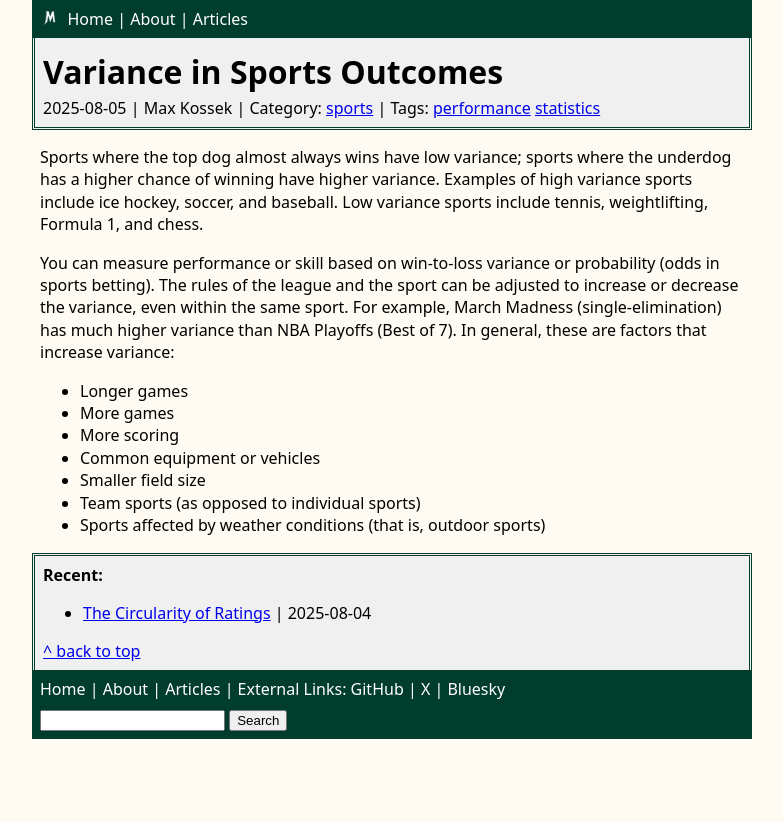
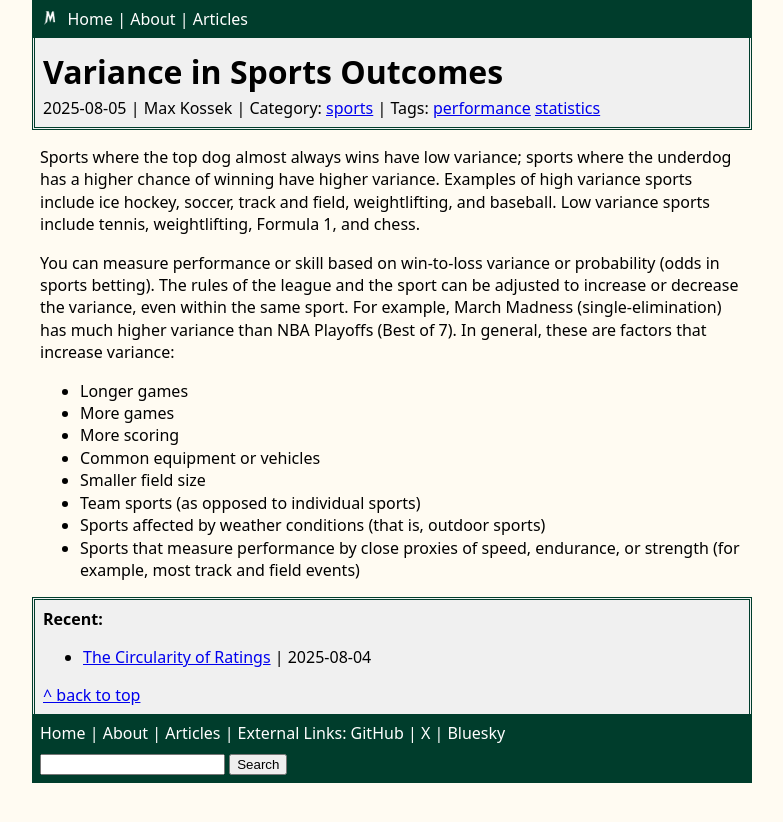
Before and after one commit to maxkossek/maxkossek.github.io, a Jekyll site: the page built from _posts/2025-08-05-variance-sports.md, in a window 1280 px wide. Shown: the top 822 px of the page, without its empty margins (248-1031 px from the left). Built offline with Jekyll 4.4.1, drawn with Linux system fonts in a browser that asks for light colours.

Commit message:
Update sports variance article

```diff
--- a/_posts/2025-08-05-variance-sports.md
+++ b/_posts/2025-08-05-variance-sports.md
@@ -10,7 +10,7 @@ sitemap:
     lastmod: 2025-08-05
 ---
 
-Sports where the top dog almost always wins have low variance; sports where the underdog has a higher chance of winning have higher variance. Examples of high variance sports include ice hockey, soccer, and baseball. Low variance sports include tennis, weightlifting, Formula 1, and chess.
+Sports where the top dog almost always wins have low variance; sports where the underdog has a higher chance of winning have higher variance. Examples of high variance sports include ice hockey, soccer, track and field, weightlifting, and baseball. Low variance sports include tennis, weightlifting, Formula 1, and chess.
 
 You can measure performance or skill based on win-to-loss variance or probability (odds in sports betting). The rules of the league and the sport can be adjusted to increase or decrease the variance, even within the same sport. For example, March Madness (single-elimination) has much higher variance than NBA Playoffs (Best of 7). In general, these are factors that increase variance:
 
@@ -21,3 +21,4 @@ You can measure performance or skill based on win-to-loss variance or probabilit
 - Smaller field size
 - Team sports (as opposed to individual sports)
 - Sports affected by weather conditions (that is, outdoor sports)
+- Sports that measure performance by close proxies of speed, endurance, or strength (for example, most track and field events)
```
